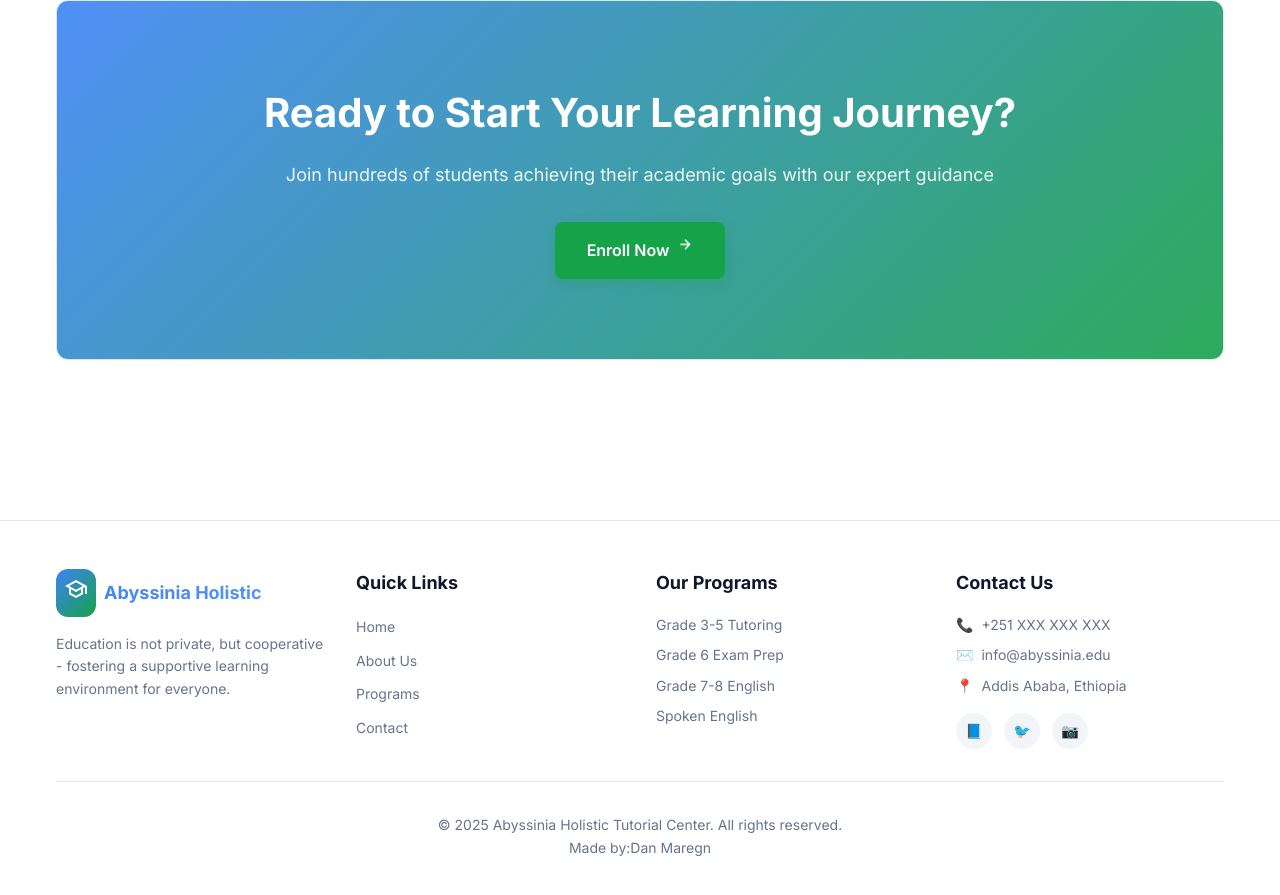
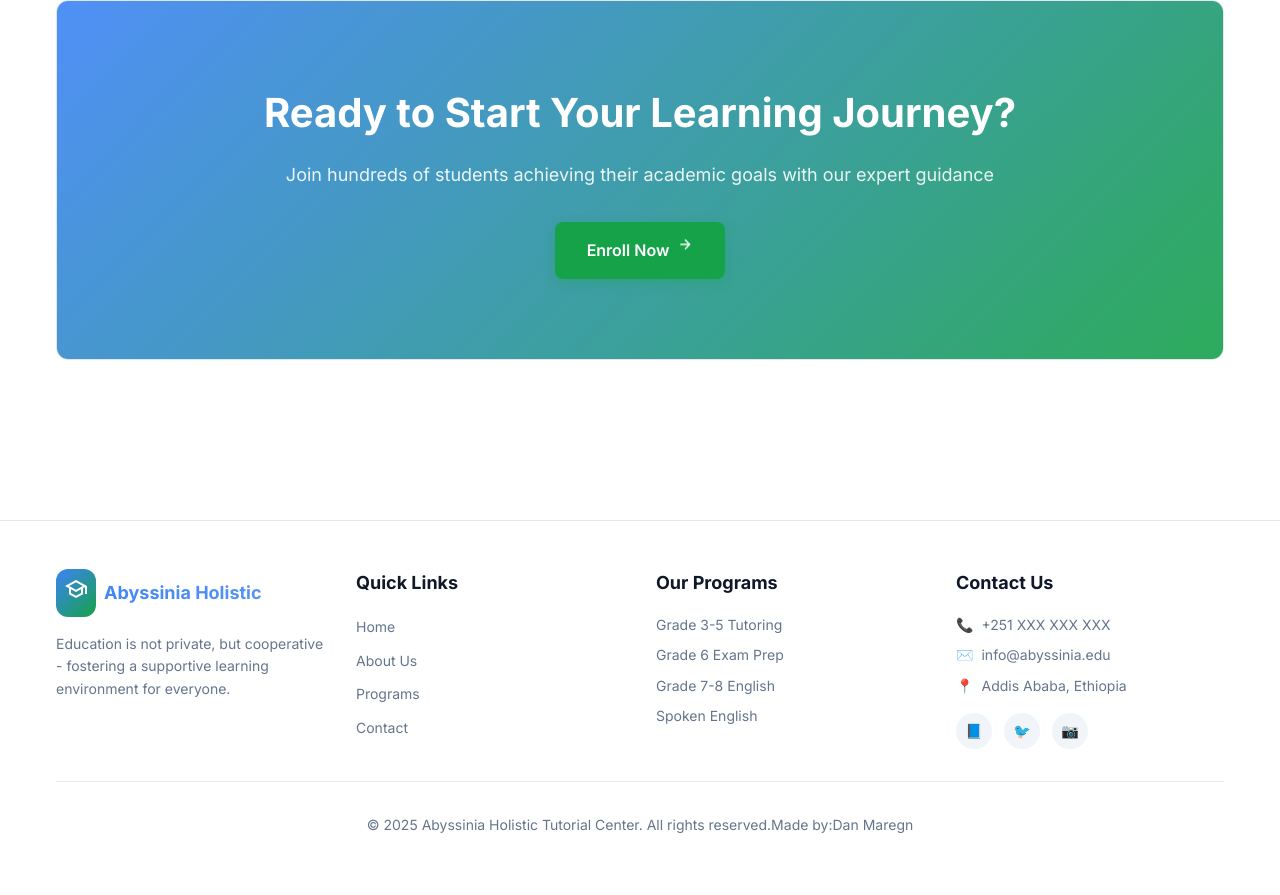
Before and after one commit to Mr-Danix/Tutorial-center, a plain HTML site: page index.html in a window 1280 px wide. Shown: the part 1660-2555 px from the top of the page. Drawn offline with Linux system fonts and the light colour scheme.

Commit message:
Update index.html

```diff
--- a/index.html
+++ b/index.html
@@ -253,7 +253,7 @@
             </div>
 
             <div class="footer-bottom">
-                <p>&copy; 2025 Abyssinia Holistic Tutorial Center. All rights reserved.</br> Made by:Dan Maregn</p>
+                <p>&copy; 2025 Abyssinia Holistic Tutorial Center. All rights reserved.Made by:Dan Maregn</p>
             </div>
         </div>
     </footer>
```
